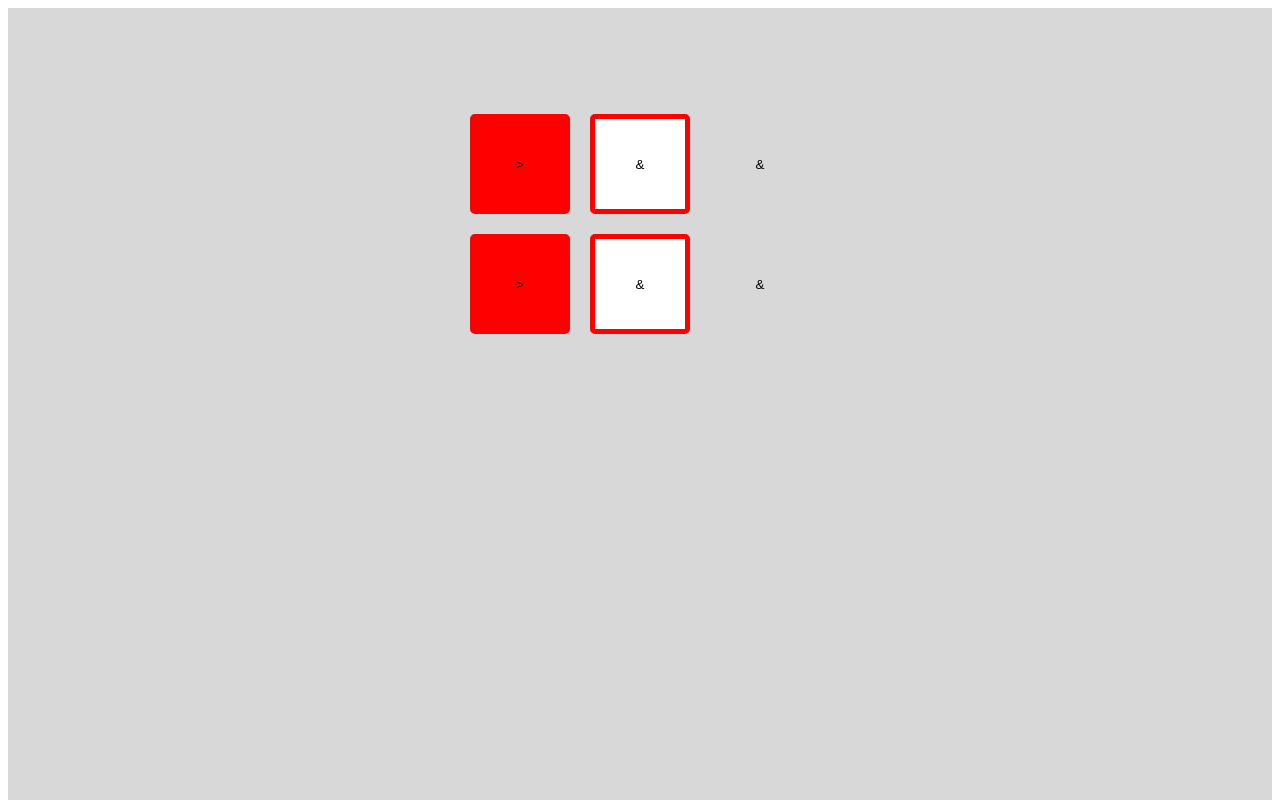
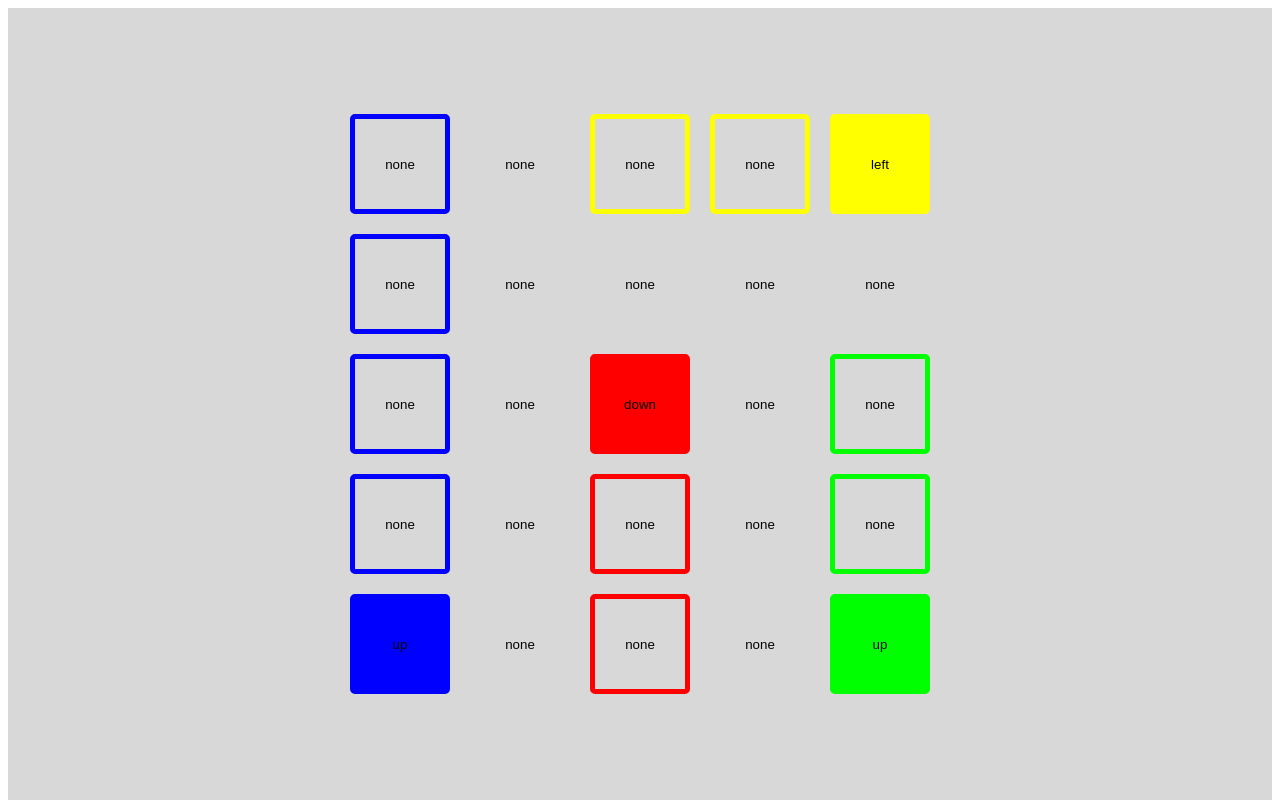
Before and after one commit to Flowit-Game/flowit-react, a Next.js app: page / in a window 1280 px wide. Shown: the top 800 px of the page. Built offline with nearby package versions, Linux system fonts and the light colour scheme.

Commit message:
Load level from external file

```diff
--- a/components/Square/Square.tsx
+++ b/components/Square/Square.tsx
@@ -4,6 +4,7 @@ import styles from "./Square.module.css";
 export enum Color {
   red = "#FF0000",
   green = "#00FF00",
+  yellow = "#FFFF00",
   blue = "#0000FF",
   white = "#FFFFFF",
   none = "#00000000", // rgba transparent
@@ -21,7 +22,7 @@ type SquareProps = {
   color: Color;
   targetColor: Color;
   modifier: Modifier;
-  onClick: MouseEventHandler;
+  onClick?: MouseEventHandler;
 };
 
 export function Square(props: SquareProps) {
@@ -31,7 +32,7 @@ export function Square(props: SquareProps) {
       style={{ backgroundColor: props.color, borderColor: props.targetColor }}
       onClick={props.onClick}
     >
-    {(props.modifier === Modifier.right ? ">" : "&")}
+    {(props.modifier)}
     </button>
   );
 }
--- /dev/null
+++ b/levels/level-00.tsx
@@ -0,0 +1,142 @@
+// This is just a place holder to test with,
+// later we will load all the levels by parsing the xml.
+import { Color, Modifier, Square } from "@/components/Square/Square";
+
+
+export const level = [
+  [
+    <Square
+      color={Color.none}
+      targetColor={Color.blue}
+      modifier={Modifier.none}
+    />,
+    <Square
+      color={Color.none}
+      targetColor={Color.none}
+      modifier={Modifier.none}
+    />,
+    <Square
+      color={Color.none}
+      targetColor={Color.yellow}
+      modifier={Modifier.none}
+    />,
+    <Square
+      color={Color.none}
+      targetColor={Color.yellow}
+      modifier={Modifier.none}
+    />,
+    <Square
+      color={Color.yellow}
+      targetColor={Color.yellow}
+      modifier={Modifier.left}
+    />,
+  ],
+  [
+    <Square
+      color={Color.none}
+      targetColor={Color.blue}
+      modifier={Modifier.none}
+    />,
+    <Square
+      color={Color.none}
+      targetColor={Color.none}
+      modifier={Modifier.none}
+    />,
+    <Square
+      color={Color.none}
+      targetColor={Color.none}
+      modifier={Modifier.none}
+    />,
+    <Square
+      color={Color.none}
+      targetColor={Color.none}
+      modifier={Modifier.none}
+    />,
+    <Square
+      color={Color.none}
+      targetColor={Color.none}
+      modifier={Modifier.none}
+    />,
+  ],
+  [
+    <Square
+      color={Color.none}
+      targetColor={Color.blue}
+      modifier={Modifier.none}
+    />,
+    <Square
+      color={Color.none}
+      targetColor={Color.none}
+      modifier={Modifier.none}
+    />,
+    <Square
+      color={Color.red}
+      targetColor={Color.red}
+      modifier={Modifier.down}
+    />,
+    <Square
+      color={Color.none}
+      targetColor={Color.none}
+      modifier={Modifier.none}
+    />,
+    <Square
+      color={Color.none}
+      targetColor={Color.green}
+      modifier={Modifier.none}
+    />,
+  ],
+  [
+    <Square
+      color={Color.none}
+      targetColor={Color.blue}
+      modifier={Modifier.none}
+    />,
+    <Square
+      color={Color.none}
+      targetColor={Color.none}
+      modifier={Modifier.none}
+    />,
+    <Square
+      color={Color.none}
+      targetColor={Color.red}
+      modifier={Modifier.none}
+    />,
+    <Square
+      color={Color.none}
+      targetColor={Color.none}
+      modifier={Modifier.none}
+    />,
+    <Square
+      color={Color.none}
+      targetColor={Color.green}
+      modifier={Modifier.none}
+    />,
+  ],
+  [
+    <Square
+      color={Color.blue}
+      targetColor={Color.blue}
+      modifier={Modifier.up}
+    />,
+    <Square
+      color={Color.none}
+      targetColor={Color.none}
+      modifier={Modifier.none}
+    />,
+    <Square
+      color={Color.none}
+      targetColor={Color.red}
+      modifier={Modifier.none}
+    />,
+    <Square
+      color={Color.none}
+      targetColor={Color.none}
+      modifier={Modifier.none}
+    />,
+    <Square
+      color={Color.green}
+      targetColor={Color.green}
+      modifier={Modifier.up}
+    />,
+  ],
+];
--- a/pages/index.tsx
+++ b/pages/index.tsx
@@ -2,50 +2,10 @@ import styles from "./index.module.css";
 import { Square, Color, Modifier } from "@/components/Square/Square";
 import Head from "./head";
 import { useState } from "react";
+import { level } from "@/levels/level-00";
 
 export default function Home() {
-  const [game, setGame] = useState([
-    [
-      <Square
-        color={Color.red}
-        targetColor={Color.red}
-        modifier={Modifier.right}
-        onClick={() => updateGame(0, 0)}
-      />,
-      <Square
-        color={Color.white}
-        targetColor={Color.red}
-        modifier={Modifier.none}
-        onClick={() => updateGame(0, 1)}
-      />,
-      <Square
-        color={Color.none}
-        targetColor={Color.none}
-        modifier={Modifier.none}
-        onClick={() => updateGame(0, 2)}
-      />,
-    ],
-    [
-      <Square
-        color={Color.red}
-        targetColor={Color.red}
-        modifier={Modifier.right}
-        onClick={() => updateGame(1, 0)}
-      />,
-      <Square
-        color={Color.white}
-        targetColor={Color.red}
-        modifier={Modifier.none}
-        onClick={() => updateGame(1, 1)}
-      />,
-      <Square
-        color={Color.none}
-        targetColor={Color.none}
-        modifier={Modifier.none}
-        onClick={() => updateGame(1, 2)}
-      />,
-    ],
-  ]);
+  const [game, setGame] = useState(level);
 
   function updateGame(x: number, y: number) {
     if (game[x][y].props.modifier === Modifier.right) {
```
